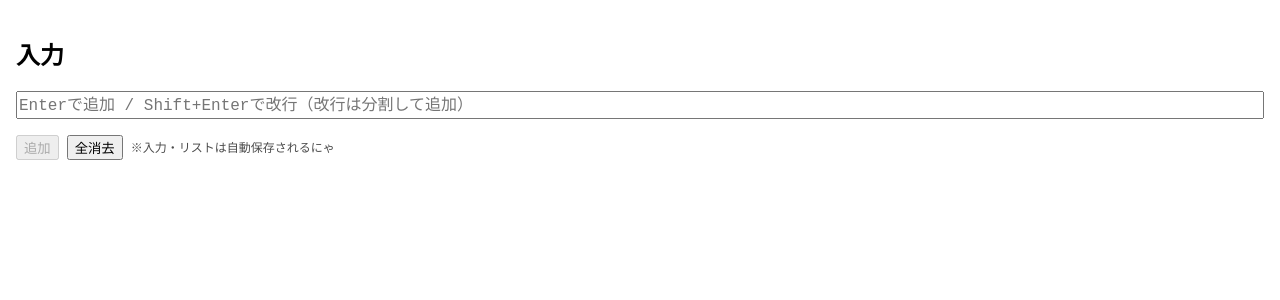
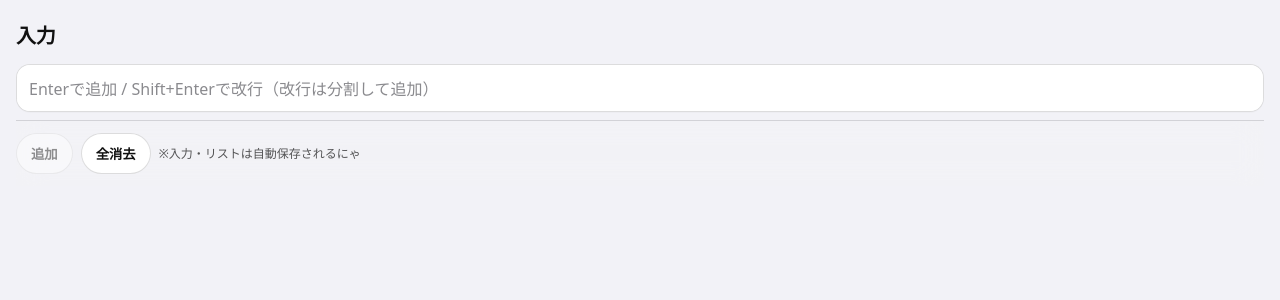
Before and after one commit to skurosawa/seihai-pwa, a React (Vite) app: page / in a window 1280 px wide. Shown: the top 300 px of the page. Built offline with nearby package versions, Linux system fonts and the light colour scheme.

Commit message:
style: make UI iOS-like

```diff
--- a/src/App.tsx
+++ b/src/App.tsx
@@ -92,6 +92,7 @@ function SwipeRow({ text, onDelete }: { text: string; onDelete: () => void }) {
         }}
       >
         <button
+          className="primary"
           onClick={onDelete}
           style={{
             width: 96,
--- a/src/index.css
+++ b/src/index.css
@@ -1,38 +1,194 @@
+/* =========================
+   Base
+   ========================= */
 html, body, #root {
   margin: 0;
   height: 100%;
 }
 
+:root {
+  /* iOSっぽい配色（Light） */
+  --bg: #f2f2f7;          /* grouped background */
+  --card: #ffffff;        /* card */
+  --fg: #111111;          /* label */
+  --muted: rgba(60, 60, 67, 0.6);   /* secondary label */
+  --border: rgba(60, 60, 67, 0.18); /* separator */
+
+  --blue: #0a84ff;        /* iOS blue */
+  --red: #ff3b30;         /* iOS red */
+
+  --radius: 14px;
+  --shadow: 0 8px 24px rgba(0,0,0,0.06);
+
+  --tap: rgba(0,0,0,0.06);
+}
+
+html {
+  font-family: system-ui, -apple-system, BlinkMacSystemFont,
+               "Segoe UI", Roboto, Helvetica, Arial, sans-serif;
+  line-height: 1.6;
+  -webkit-text-size-adjust: 100%;
+}
+
+body {
+  font-family: inherit;
+  background: var(--bg);
+  color: var(--fg);
+}
+
+/* フォーム要素のフォントを統一 */
+input, textarea, button {
+  font-family: inherit;
+}
+
+/* =========================
+   Pager Layout
+   ========================= */
 .pager {
   display: flex;
   overflow-x: auto;
   scroll-snap-type: x mandatory;
   -webkit-overflow-scrolling: touch;
+
+  height: 100vh;
   height: 100svh;
   height: 100dvh;
+}
+
+.pager::-webkit-scrollbar {
+  display: none;
 }
 
 .page {
   flex: 0 0 100vw;
   scroll-snap-align: start;
+
   padding: 16px;
   box-sizing: border-box;
   overflow-y: auto;
+
   padding-bottom: calc(16px + env(safe-area-inset-bottom) + var(--kb, 0px));
 }
 
-textarea,
-input {
-  font-size: 16px;
+/* 見出しをiOSっぽく控えめに */
+.page h2 {
+  margin: 4px 0 12px;
+  font-size: 20px;
+  font-weight: 800;
+  letter-spacing: -0.01em;
+}
+
+/* =========================
+   iOS-like Controls
+   ========================= */
+
+/* 入力欄（カード） */
+textarea, input {
+  width: 100%;
+  font-size: 16px; /* iOSズーム防止 */
+  box-sizing: border-box;
+
+  background: var(--card);
+  color: var(--fg);
+
+  border: 1px solid var(--border);
+  border-radius: var(--radius);
+
+  padding: 12px 12px;
+  outline: none;
+
+  box-shadow: 0 1px 0 rgba(0,0,0,0.02);
 }
 
 textarea {
   -webkit-text-size-adjust: 100%;
 }
 
+/* フォーカス時はiOSっぽく青いリング */
+textarea:focus, input:focus {
+  border-color: rgba(10, 132, 255, 0.55);
+  box-shadow: 0 0 0 4px rgba(10, 132, 255, 0.18);
+}
+
+/* プレースホルダ */
+textarea::placeholder, input::placeholder {
+  color: var(--muted);
+}
+
+/* ボタン（iOSっぽいpill） */
+button {
+  appearance: none;
+  -webkit-appearance: none;
+
+  border: 1px solid var(--border);
+  background: var(--card);
+  color: var(--fg);
+
+  border-radius: 999px;
+  padding: 10px 14px;
+  font-weight: 700;
+
+  transition: transform 0.04s ease, background 0.15s ease;
+  user-select: none;
+}
+
+button:active {
+  transform: scale(0.98);
+  background: var(--tap);
+}
+
+button:disabled {
+  opacity: 0.45;
+}
+
+/* 追加ボタンをprimaryっぽくしたい場合はクラスを付ける */
+button.primary {
+  background: var(--blue);
+  border-color: rgba(10, 132, 255, 0.35);
+  color: white;
+}
+
+button.primary:active {
+  background: rgba(10, 132, 255, 0.88);
+}
+
+button.danger {
+  background: var(--red);
+  border-color: rgba(255, 59, 48, 0.35);
+  color: white;
+}
+
+/* =========================
+   Toolbar (Sticky, iOS blur)
+   ========================= */
 .toolbar {
   position: sticky;
   bottom: 0;
-  background: white;
+
   padding: 12px 0;
+
+  /* 半透明 + ぼかしでiOS感 */
+  background: rgba(242, 242, 247, 0.78);
+  backdrop-filter: blur(14px);
+  -webkit-backdrop-filter: blur(14px);
+
+  border-top: 1px solid var(--border);
 }
+
+/* =========================
+   Arrange cards
+   ========================= */
+/* SwipeRow / Drag handle の inline style で white 固定されてるので、
+   それを崩さずに“周り”を整える方向にする */
+.page p {
+  color: var(--muted);
+}
+
+/* =========================
+   Optional: reduce motion
+   ========================= */
+@media (prefers-reduced-motion: reduce) {
+  button {
+    transition: none;
+  }
+}
```
